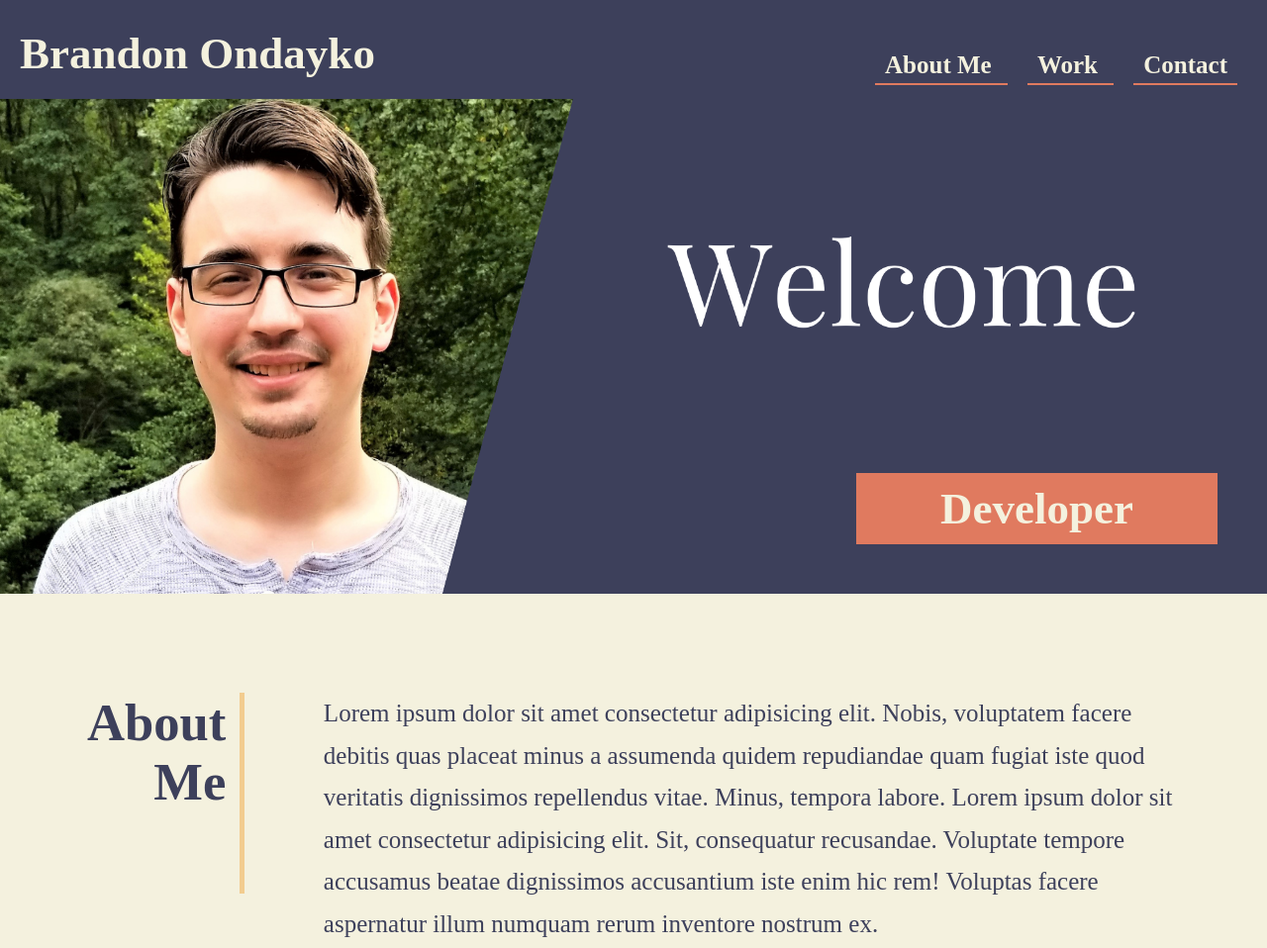
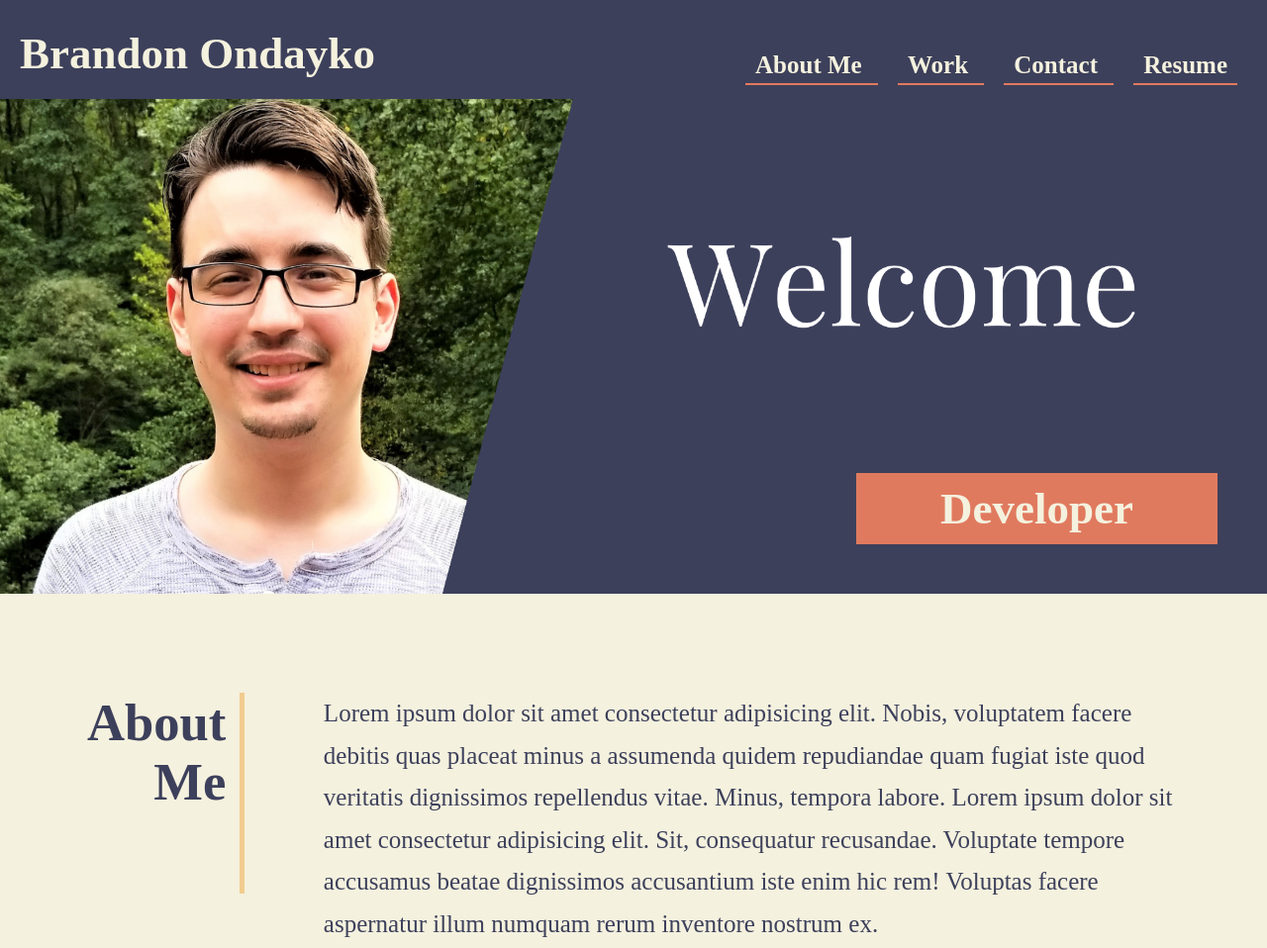
Before and after one commit to Ondayko14/Ondaykos-Portfolio, a plain HTML site: page index.html in a window 1280 px wide. Shown: the top 958 px of the page at 99% size. Drawn offline with Linux system fonts and the light colour scheme.

Commit message:
Added Resume Tab

```diff
--- a/index.html
+++ b/index.html
@@ -23,6 +23,11 @@
                 <a href="#contact" class="nav-animation">
                     <li class="bottom-list-border">
                     Contact
+                    </li>
+                </a>
+                <a href="" target="_blank" class="nav-animation">
+                    <li class="bottom-list-border">
+                    Resume
                     </li>
                 </a>
             </ul>
```
